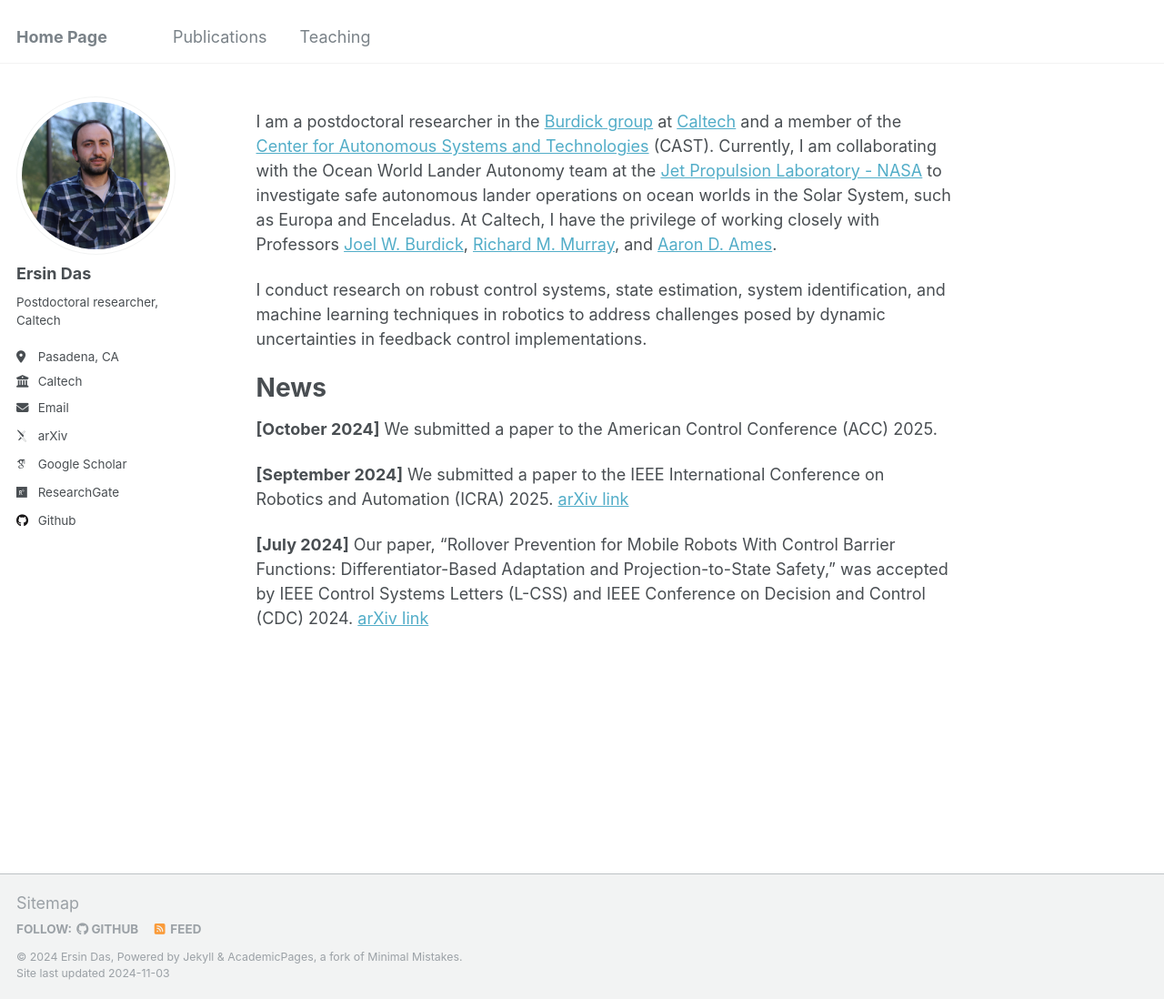
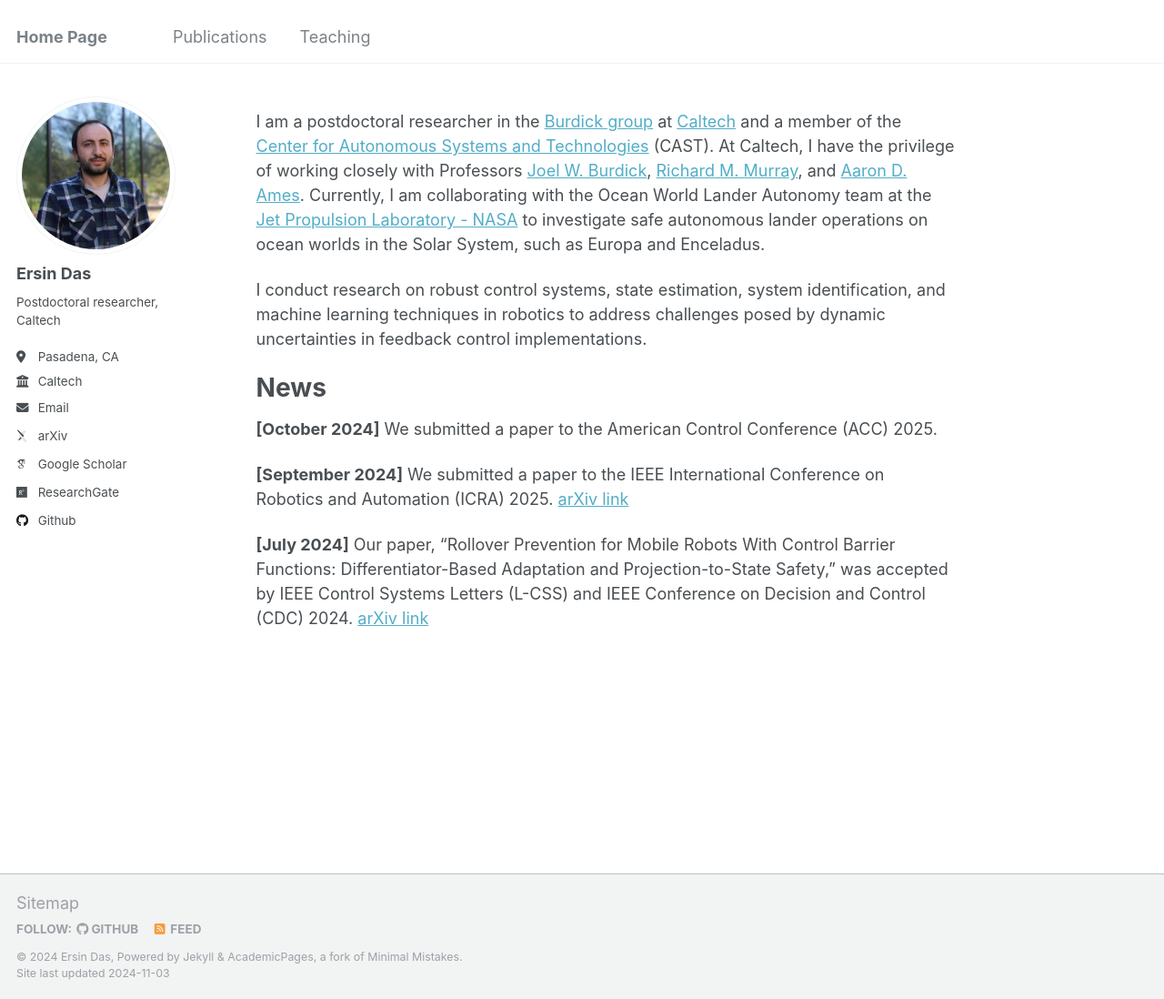
Before and after one commit to ersindas/ersindas.github.io, a Jekyll site: the page built from _pages/about.md, in a window 1280 px wide and 1098 px high. Shown: the whole window at 91% size. Built offline with Jekyll 4.4.1, drawn with Linux system fonts in a browser that asks for light colours; some web fonts are replaced.

```diff
--- a/_pages/about.md
+++ b/_pages/about.md
@@ -7,7 +7,7 @@ redirect_from:
   - /about.html
 ---
 
-I am a postdoctoral researcher in the [Burdick group](https://robotics.caltech.edu/wiki/index.php/Robotics) at [Caltech](https://www.mce.caltech.edu/people/ersindas) and a member of the [Center for Autonomous Systems and Technologies](https://cast.caltech.edu/) (CAST). Currently, I am collaborating with the Ocean World Lander Autonomy team at the [Jet Propulsion Laboratory - NASA](https://www-robotics.jpl.nasa.gov/) to investigate safe autonomous lander operations on ocean worlds in the Solar System, such as Europa and Enceladus. At Caltech, I have the privilege of working closely with Professors [Joel W. Burdick](https://www.eas.caltech.edu/people/jburdick), [Richard M. Murray](https://murray.cds.caltech.edu/Main_Page), and [Aaron D. Ames](http://ames.caltech.edu/).
+I am a postdoctoral researcher in the [Burdick group](https://robotics.caltech.edu/wiki/index.php/Robotics) at [Caltech](https://www.mce.caltech.edu/people/ersindas) and a member of the [Center for Autonomous Systems and Technologies](https://cast.caltech.edu/) (CAST). At Caltech, I have the privilege of working closely with Professors [Joel W. Burdick](https://www.eas.caltech.edu/people/jburdick), [Richard M. Murray](https://murray.cds.caltech.edu/Main_Page), and [Aaron D. Ames](http://ames.caltech.edu/). Currently, I am collaborating with the Ocean World Lander Autonomy team at the [Jet Propulsion Laboratory - NASA](https://www-robotics.jpl.nasa.gov/) to investigate safe autonomous lander operations on ocean worlds in the Solar System, such as Europa and Enceladus.
 
 I conduct research on robust control systems, state estimation, system identification, and machine learning techniques in robotics to address challenges posed by dynamic uncertainties in feedback control implementations.
 
```
